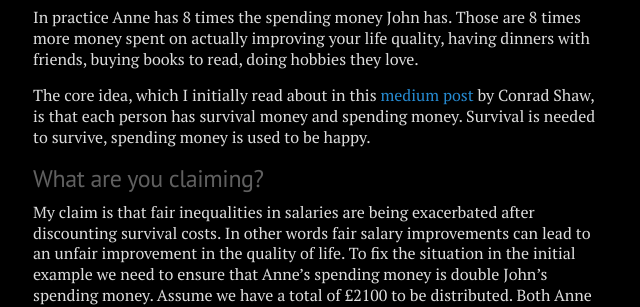
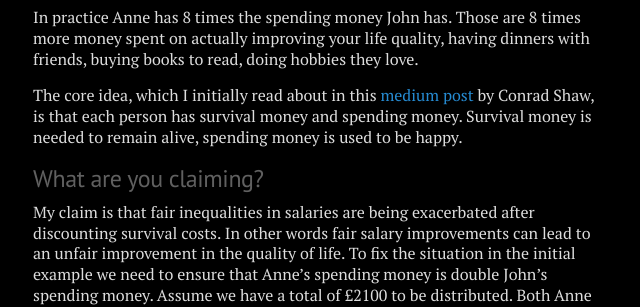
Before and after one commit to migueltorrescosta/migueltorrescosta.github.io, a Jekyll site: the page built from _posts/2018-01-04-Welfare-Distribution.md, in a window 1280 px wide and 900 px high, scrolled down 368 px. Shown: the part 176-483 px from the top of the window, without its empty margins (319-959 px from the left). Built offline with Jekyll 4.4.1, drawn with Linux system fonts in a browser that asks for light colours; comment, search, counter and statistics services are not loaded.

Commit message:
Rephrasing

```diff
--- a/_posts/2018-01-04-Welfare-Distribution.md
+++ b/_posts/2018-01-04-Welfare-Distribution.md
@@ -38,7 +38,7 @@ However there is one problem: Both of them have survival costs. For this argumen
 
 In practice Anne has 8 times the spending money John has. Those are 8 times more money spent on actually improving your life quality, having dinners with friends, buying books to read, doing hobbies they love.
 
-The core idea, which I initially read about in this [medium post]((https://medium.com/@conradshaw/money-isnt-money-97722fe87025)) by Conrad Shaw, is that each person has survival money and spending money. Survival is needed to survive, spending money is used to be happy.
+The core idea, which I initially read about in this [medium post]((https://medium.com/@conradshaw/money-isnt-money-97722fe87025)) by Conrad Shaw, is that each person has survival money and spending money. Survival money is needed to remain alive, spending money is used to be happy.
 
 <!--excerpt ends here-->
 
```
